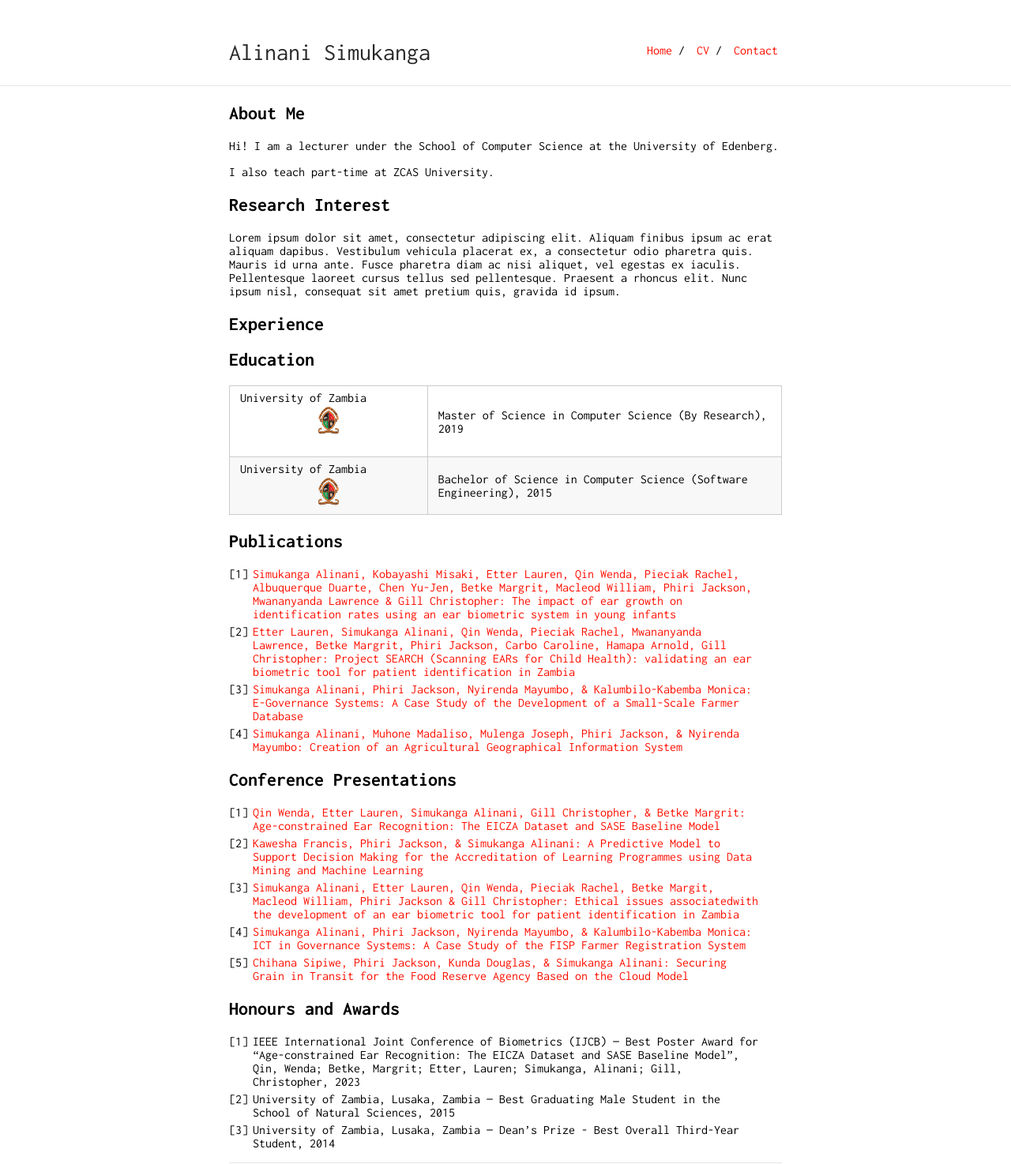
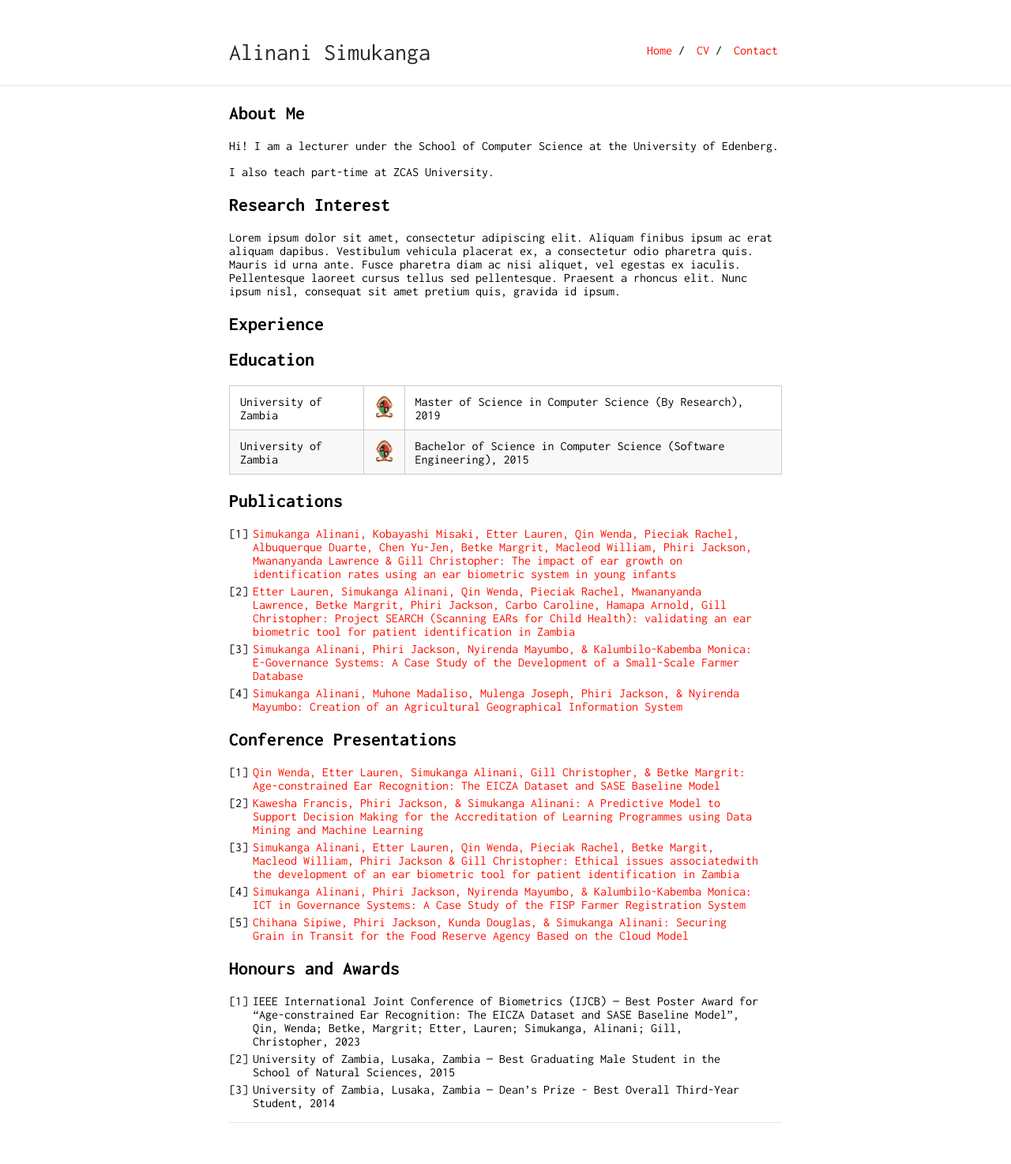
Before and after one commit to a1inani/a1inani.github.io, a Jekyll site: the page built from index.md, in a window 1280 px wide. Shown: the whole page at 79% size. Built offline with Jekyll 4.4.1, drawn with Linux system fonts in a browser that asks for light colours; our own code applies the rules of GitHub Pages for plain Markdown files; after the commit the page ends 1423 px from its top, so only the background shows below that.

Commit message:
Add additional column

```diff
--- a/index.md
+++ b/index.md
@@ -18,8 +18,8 @@ Lorem ipsum dolor sit amet, consectetur adipiscing elit. Aliquam finibus ipsum a
 
 ## Education
 
-University of Zambia <img src="/img/unza.svg" style="height: 40px;" />&nbsp;&nbsp;&nbsp;&nbsp;&nbsp;&nbsp;&nbsp;&nbsp;&nbsp;&nbsp; | Master of Science in Computer Science (By Research), 2019
-University of Zambia <img src="/img/unza.svg" style="height: 40px;" /> | Bachelor of Science in Computer Science (Software Engineering), 2015
+University of Zambia | <img src="/img/unza.svg" style="height: 40px;" /> | Master of Science in Computer Science (By Research), 2019
+University of Zambia | <img src="/img/unza.svg" style="height: 40px;" /> | Bachelor of Science in Computer Science (Software Engineering), 2015
 
 ## Publications
 
```
